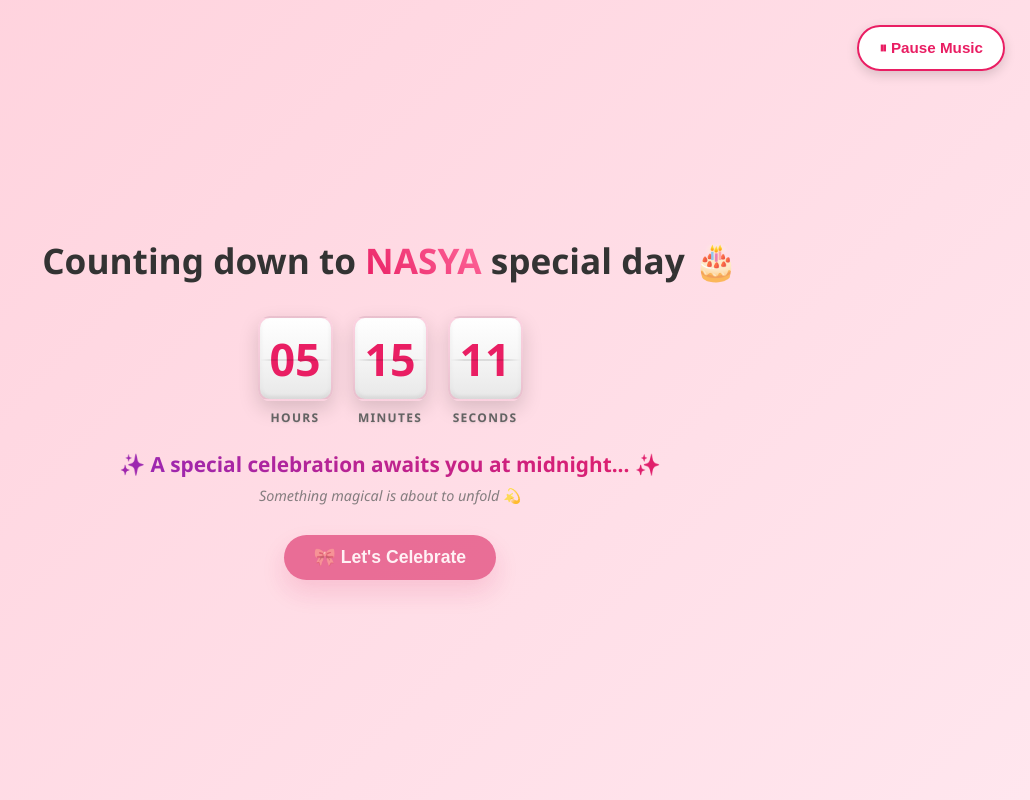
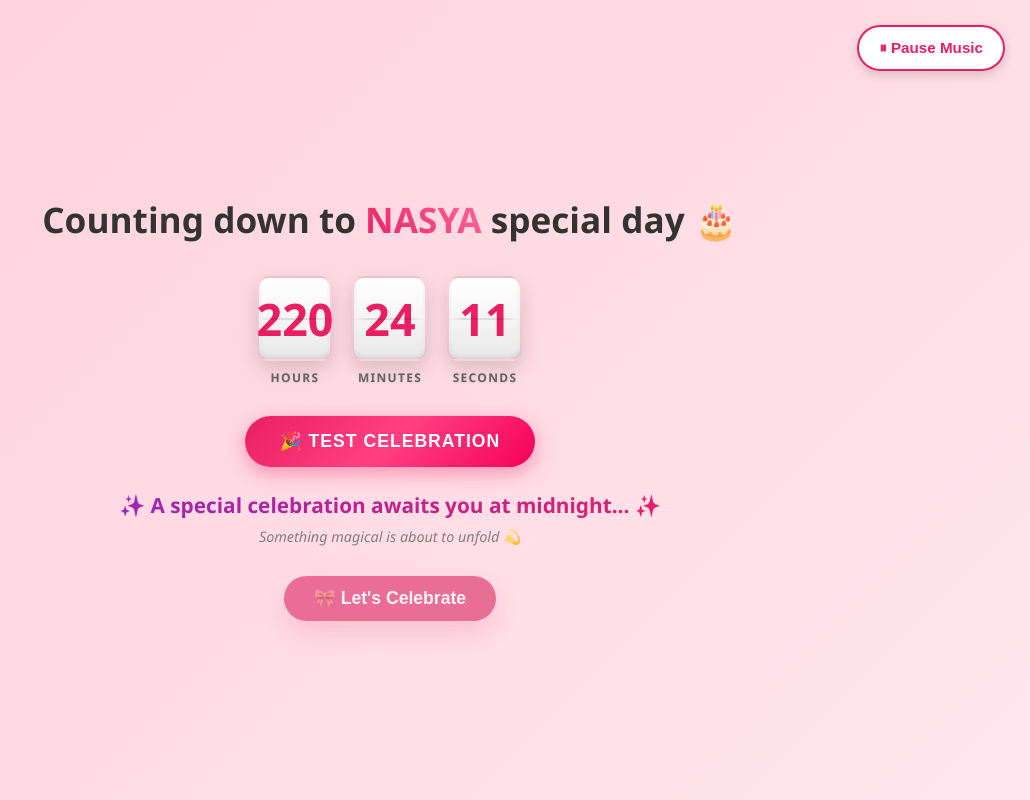
Before and after one commit to PawanMallik/nasya, a React (Vite) app: page / in a window 1280 px wide. Shown: the whole page, without its empty margins (250-1280 px from the left). Built offline with nearby package versions, Linux system fonts and the light colour scheme.

Commit message:
add button

```diff
--- a/src/components/Countdown.jsx
+++ b/src/components/Countdown.jsx
@@ -19,7 +19,7 @@ function Countdown({ onBirthdayReached, birthdayReached }) {
     // 🎂 SET YOUR BIRTHDAY DATE & TIME HERE 🎂
     // ═══════════════════════════════════════════════════════════════
 
-    const targetDate = new Date("2026-01-11T00:51:00");
+    const targetDate = new Date("2026-01-20T00:00:00");
 
     // 📝 HOW TO USE:
     // Replace the date above with your actual birthday
@@ -100,13 +100,13 @@ function Countdown({ onBirthdayReached, birthdayReached }) {
       </div>
 
       {/* ⚠️ TEST BUTTON - delete it from here⚠️ */}
-      {/* <button
+      <button
         className="test-button"
         onClick={onBirthdayReached}
         title="Skip countdown and see celebration"
       >
         🎉 Test Celebration
-      </button> */}
+      </button>
       {/* ⚠️ END TEST BUTTON - DELETE UP TO HERE ⚠️ */}
     </section>
   );
```
